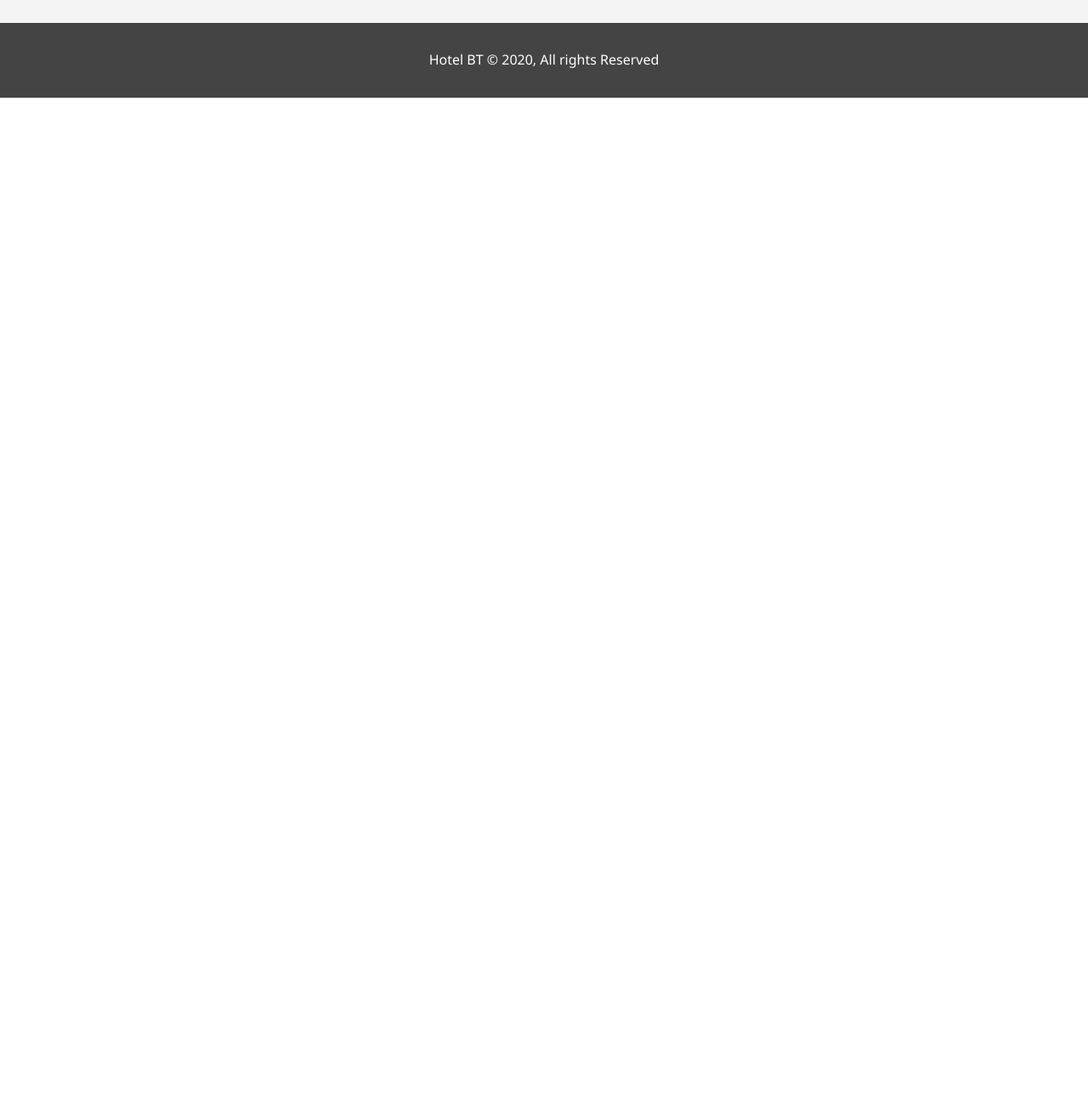
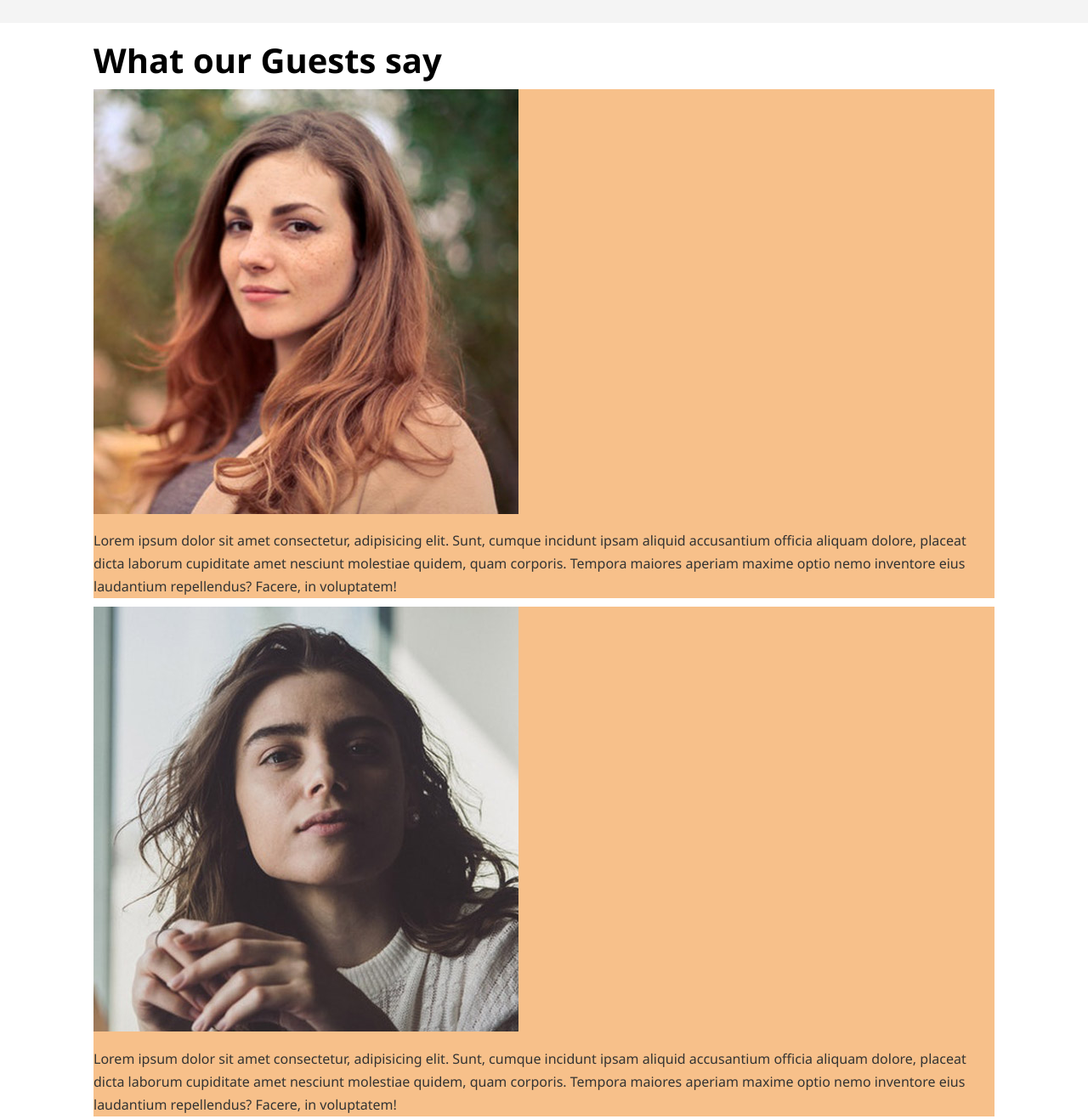
Before and after one commit to anuragd23/Hotel-Landing-Page, a plain HTML site: page about.html in a window 1280 px wide. Shown: the part 378-1695 px from the top of the page at 85% size. Before the commit the page ends 800 px from the top, so only its background shows below. Drawn offline with Linux system fonts and the light colour scheme.

Commit message:
started testimonials section

```diff
--- a/about.html
+++ b/about.html
@@ -21,7 +21,7 @@
             </div>
         </nav>
     </header>
-    <div id="about-info" class="bg-light py-3">
+    <section id="about-info" class="bg-light py-3">
         <div class="container">
             <div class="info-left">
                 <h1 class="l-heading"><span class="text-primary">About</span> Hotel BT</h1>
@@ -32,7 +32,24 @@
                 <img src="./img/photo-2.jpg" alt="hotel">
             </div>
         </div>
-    </div>
+    </section>
+    <div class="clr"></div>
+    <section id="testimonials" class="py-3">
+        <div class="container">
+        <h2 class="l-heading">What our Guests say</h2>
+        <div class="testimonials bg-primary">
+            <img src="./img/person-1.jpg" alt="person1">
+            <p>Lorem ipsum dolor sit amet consectetur, adipisicing elit. Sunt, cumque incidunt ipsam aliquid accusantium officia aliquam dolore, placeat dicta laborum cupiditate amet nesciunt molestiae quidem, quam corporis. Tempora maiores aperiam maxime optio nemo inventore eius laudantium repellendus? Facere, in voluptatem!</p>
+        </div>
+        <div class="testimonials bg-primary">
+            <img src="./img/person-2.jpg" alt="person2">
+            <p>Lorem ipsum dolor sit amet consectetur, adipisicing elit. Sunt, cumque incidunt ipsam aliquid accusantium officia aliquam dolore, placeat dicta laborum cupiditate amet nesciunt molestiae quidem, quam corporis. Tempora maiores aperiam maxime optio nemo inventore eius laudantium repellendus? Facere, in voluptatem!</p>
+        </div>
+        </div>
+
+    </section>
+
+
     <footer id="main-footer">
         <p>
             Hotel BT &copy; 2020, All rights Reserved
```
